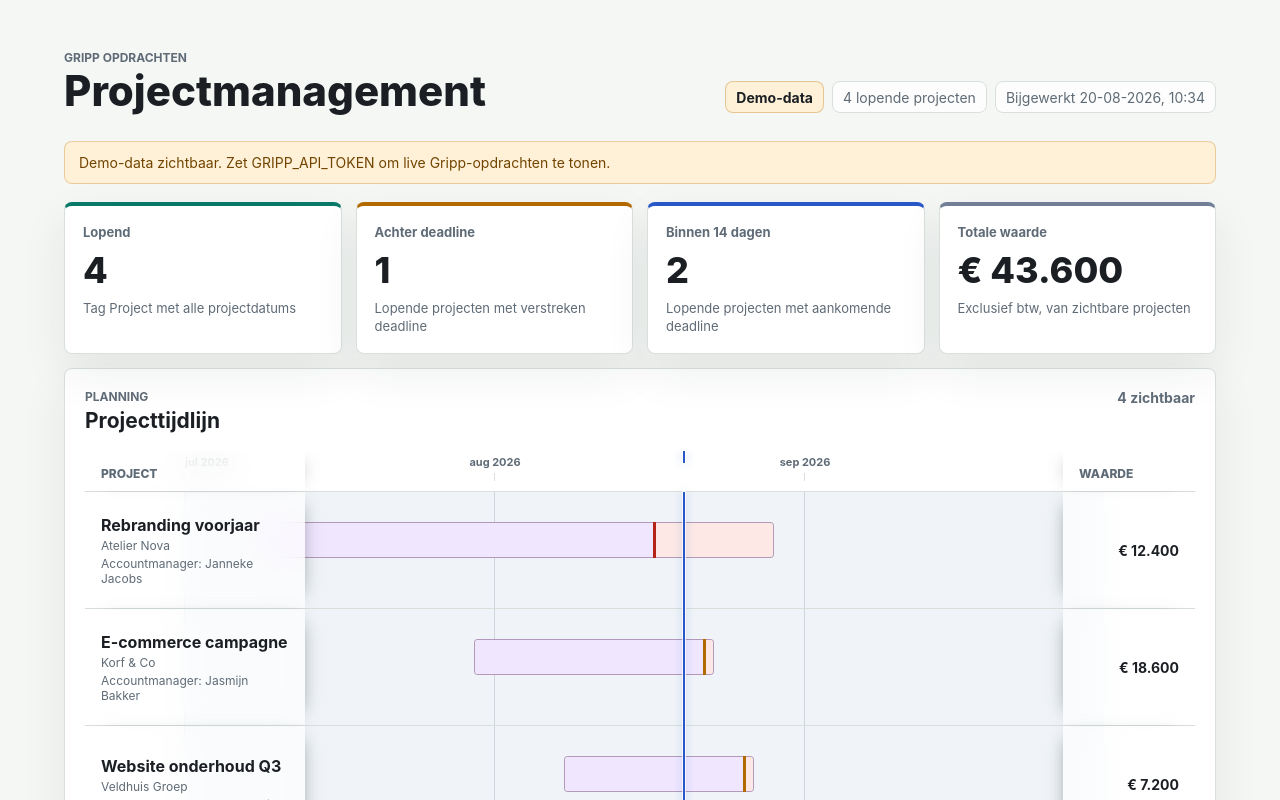
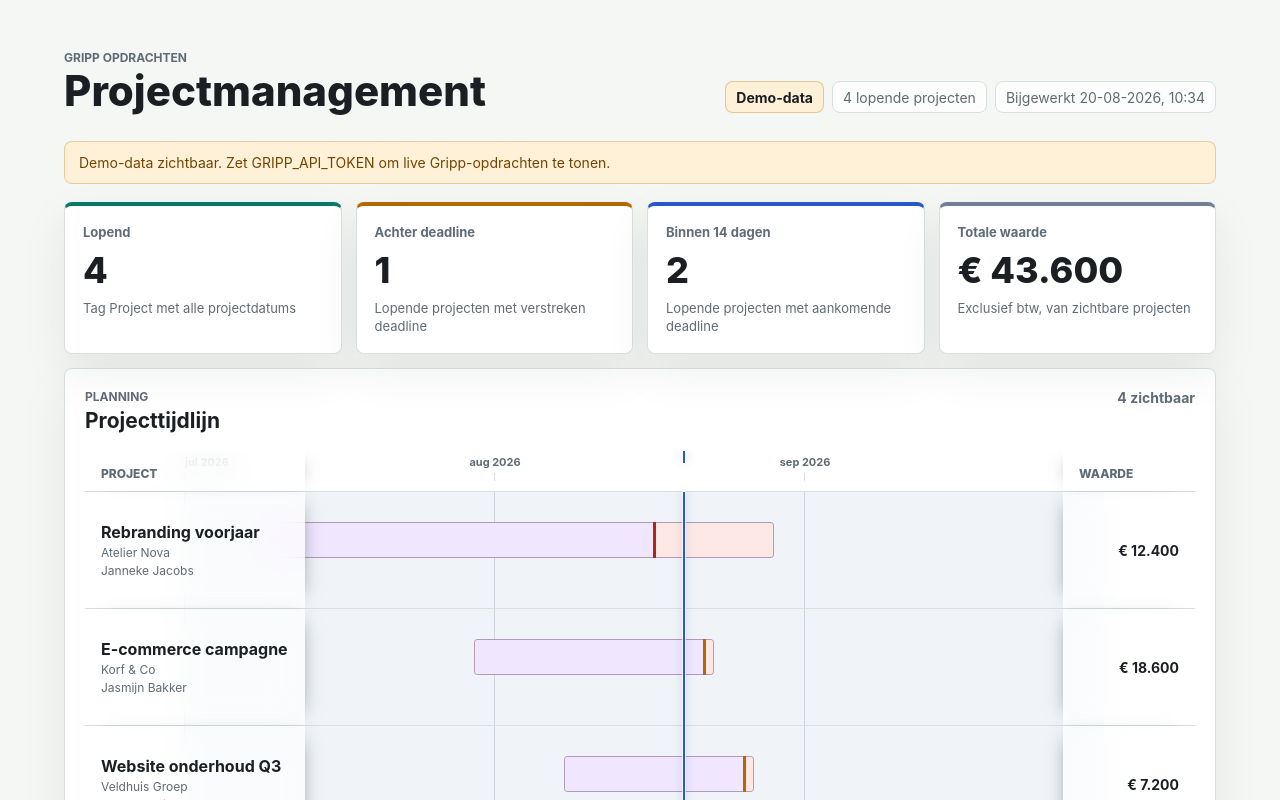
Before and after one commit to maxancedecot/GrippMCP, a Next.js app: page /projectmanagement in a window 1280 px wide. Shown: the top 800 px of the page. Built offline with nearby package versions, Linux system fonts and the light colour scheme.

Commit message:
Simplify account manager label

```diff
--- a/app/projectmanagement/page.tsx
+++ b/app/projectmanagement/page.tsx
@@ -222,7 +222,7 @@ function ProjectTimeline({
                     <ProjectTasksModal projectId={project.id} projectName={project.name} />
                   </div>
                   <span className="cell-muted">{project.company}</span>
-                  {project.accountManager ? <span className="cell-muted">Accountmanager: {project.accountManager}</span> : null}
+                  {project.accountManager ? <span className="cell-muted">{project.accountManager}</span> : null}
                 </div>
 
                 <div className="project-timeline-track" aria-label={`${project.name}: van ${formatDate(startDate)} tot ${formatDate(deliveryDate)}; interne oplevering ${formatDate(deadlineDate)}`}>
```
